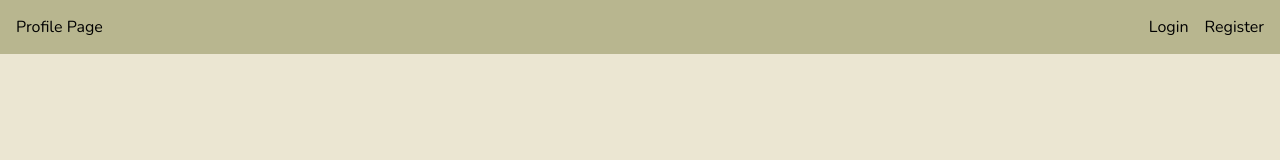
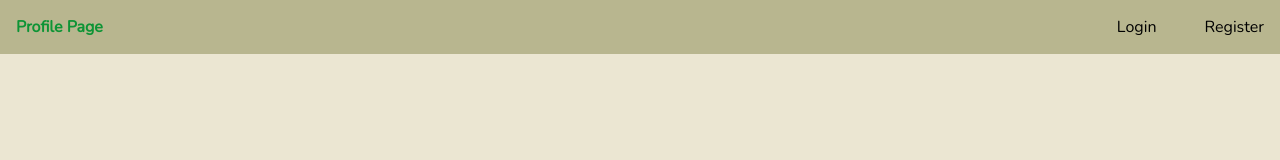
Before and after one commit to Iuluua/borker, a React (Vite) app: page / in a window 1280 px wide. Shown: the top 160 px of the page. Built offline with nearby package versions, Linux system fonts and the light colour scheme; a web font is replaced by a local one.

Commit message:
Refactor NavBar

```diff
--- a/src/features/NavBar/NavBar.jsx
+++ b/src/features/NavBar/NavBar.jsx
@@ -1,12 +1,28 @@
 import { NavLink } from "react-router-dom";
 import styles from "./NavBar.module.css";
+import clsx from "clsx";
 
 export const NavBar = () => {
     return (
         <nav className={styles.navBarContainer}>
-            <NavLink to="profilePageBrok">Profile Page</NavLink>
-            <NavLink to="login" className={styles.authButton}>Login</NavLink>
-            <NavLink to="register">Register</NavLink>
+            <NavLink
+                to="profilePageBrok"
+                className={({ isActive }) => isActive && styles.active}
+            >
+                Profile Page
+            </NavLink>
+            <NavLink
+                to="login"
+                className={({ isActive }) => clsx(styles.authButton, {[styles.active]: isActive})}
+            >
+                Login
+            </NavLink>
+            <NavLink
+                to="register"
+                className={({ isActive }) => isActive && styles.active}
+            >
+                Register
+            </NavLink>
         </nav>
     );
 }
--- a/src/features/NavBar/NavBar.module.css
+++ b/src/features/NavBar/NavBar.module.css
@@ -3,23 +3,23 @@
     align-items: center;
     justify-content: flex-start;
     gap: 1rem;
-    padding: 1rem;
     background-color: var(--neutral-green);
-}
 
-.navBarContainer > a {
+    & > a {
         color: black;
         text-decoration: none;
         background-color: var(--neutral-green);
+        padding: 1rem;
     }
 
-.navBarContainer > a:active {
+    & > a.active, a:hover {
         color: var(--strong-green);
         font-weight: bolder;
     }
 
-.navBarContainer > .authButton {
+    & > .authButton {
         margin-left: auto;
+    }
 }
 
 @media only screen and (max-width: 768px) {
```
Lines whose indentation alone changed are shown as unchanged.
